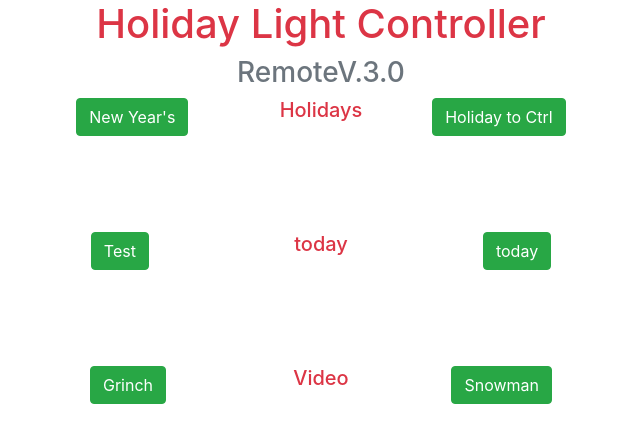
After one commit to jspearus/Holiday_Light_Server, a Flask app: page /remote in a window 1280 px wide. The commit adds this page. Shown: the top 443 px of the page, without its empty margins (319-959 px from the left). Run offline with Flask 2, Linux system fonts and the light colour scheme; parts of the project's set-up code (start-up, migrations or seed data) failed here and were passed over; some libraries are stand-ins or nearby versions.

Commit message:
added remote site

```diff
--- a/main.py
+++ b/main.py
@@ -43,6 +43,16 @@ def hook():
         return redirect(url_for('hook'))
 
     return render_template("index.html")
+
+@app.route('/remote', methods=['GET', 'POST'])
+def remote():
+    if request.method == 'POST':
+        event = request.form.get('eventSel')
+        send(event)
+        event = ''
+        return redirect(url_for('remote'))
+
+    return render_template("remote.html")
 
 @app.route('/admin', methods=['GET', 'POST'])
 def admin():
--- /dev/null
+++ b/templates/remote.html
@@ -0,0 +1,81 @@
+<!DOCTYPE html>
+<html lang="en">
+
+<head>
+    <meta charset="UTF-8">
+    <meta http-equiv="X-UA-Compatible" content="IE=edge">
+    <meta name="viewport" content="width=device-width, initial-scale=1.0">
+    <link rel="stylesheet" href="https://stackpath.bootstrapcdn.com/bootstrap/4.4.1/css/bootstrap.min.css"
+        integrity="sha384-Vkoo8x4CGsO3+Hhxv8T/Q5PaXtkKtu6ug5TOeNV6gBiFeWPGFN9MuhOf23Q9Ifjh" crossorigin="anonymous" />
+    <link rel="stylesheet" href="https://stackpath.bootstrapcdn.com/font-awesome/4.7.0/css/font-awesome.min.css"
+        crossorigin="anonymous" />
+    <title>Holiday Light Controller</title>
+</head>
+
+<body>
+    <h1 class="text-danger" align="center">Holiday Light Controller<h1>
+            <h3 class="text-secondary" align="center">RemoteV.3.0 <h3></h3>
+
+                <form method="POST">
+                    <!-- Button submits the form -->
+                    <div align="left" class="row justify-content-md-center">
+                        <div class="col col-md-2">
+                            <button class="btn btn-success" name="eventSel" type="submit"
+                                value="ctrl, New Year's Day">New Year's</button>
+                        </div>
+                        <div>
+                            <h5 align="center" class="text-danger">Holidays
+                        </div>
+                        <div align="right" class="col col-md-2">
+                            <button class="btn btn-success" name="eventSel" type="submit" value="ctrl, holiday">Holiday
+                                to
+                                Ctrl</button>
+                        </div>
+                    </div>
+                    <br /><br /><br /><br />
+                    <div align="left" class="row justify-content-md-center">
+                        <div class="col col-md-2">
+                            <button class="btn btn-success" name="eventSel" type="submit"
+                                value="ctrl, test">Test</button>
+                        </div>
+
+                        <div>
+                            <h5 align="center" class="text-danger">today
+                        </div>
+                        <div align="right" class="col col-md-2">
+                            <button class="btn btn-success" name="eventSel" type="submit"
+                                value="ctrl, today">today</button>
+                        </div>
+                    </div>
+                    <br /><br /><br /><br />
+                    <div align="left" class="row justify-content-md-center">
+                        <div class="col col-md-2">
+                            <button class="btn btn-success" name="eventSel" type="submit" value="ctrl, play"> Grinch
+                            </button>
+                        </div>
+
+                        <div>
+                            <h5 align="center" class="text-danger">Video
+                        </div>
+                        <div align="right" class="col col-md-2">
+                            <button class="btn btn-success" name="eventSel" type="submit" value="ctrl, snow"> Snowman
+                            </button>
+                        </div>
+                    </div>
+                    <!-- End of button sends the delete command to delete the selected saved game -->
+                    <!-- Button submits the form -->
+                </form>
+                <!-- Javascript Libraries-->
+                <script src="https://code.jquery.com/jquery-3.2.1.slim.min.js"
+                    integrity="sha384-KJ3o2DKtIkvYIK3UENzmM7KCkRr/rE9/Qpg6aAZGJwFDMVNA/GpGFF93hXpG5KkN"
+                    crossorigin="anonymous"></script>
+                <script src="https://cdnjs.cloudflare.com/ajax/libs/popper.js/1.12.9/umd/popper.min.js"
+                    integrity="sha384-ApNbgh9B+Y1QKtv3Rn7W3mgPxhU9K/ScQsAP7hUibX39j7fakFPskvXusvfa0b4Q"
+                    crossorigin="anonymous"></script>
+                <script src="https://maxcdn.bootstrapcdn.com/bootstrap/4.0.0/js/bootstrap.min.js"
+                    integrity="sha384-JZR6Spejh4U02d8jOt6vLEHfe/JQGiRRSQQxSfFWpi1MquVdAyjUar5+76PVCmYl"
+                    crossorigin="anonymous"></script>
+
+</body>
+
+</html>
```
Also changed, not shown: templates/index.html (+5 -5 lines).
